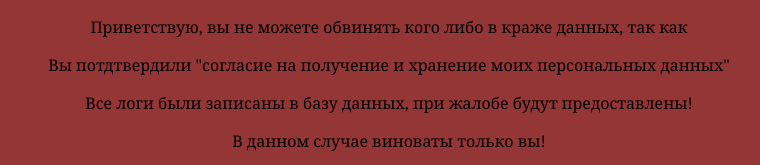
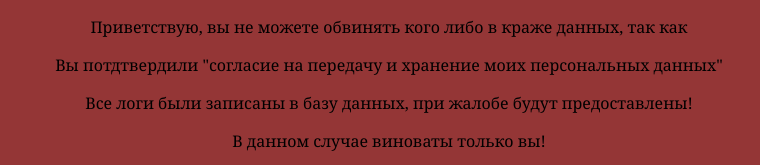
Before and after one commit to Romka21312/google-chrome, a plain HTML site: page index.html in a window 1280 px wide. Shown: the top 165 px of the page, 251-1011 px from the left. Drawn offline with Linux system fonts and the light colour scheme.

Commit message:
Update index.html

```diff
--- a/index.html
+++ b/index.html
@@ -8,7 +8,7 @@
   </head>
   <body class="img-1">
     <p class="text-petya">Приветствую, вы не можете обвинять кого либо в краже данных, так как</p>
-    <p class="text-petya">Вы потдтвердили "согласие на получение и хранение моих персональных данных"</p>
+    <p class="text-petya">Вы потдтвердили "согласие на передачу и хранение моих персональных данных"</p>
     <p class="text-petya">Все логи были записаны в базу данных, при жалобе будут предоставлены!</p>
     <p class="text-petya">В данном случае виноваты только вы!</p>
     <img class="petya-a" src="images/petya.jpg">
```
